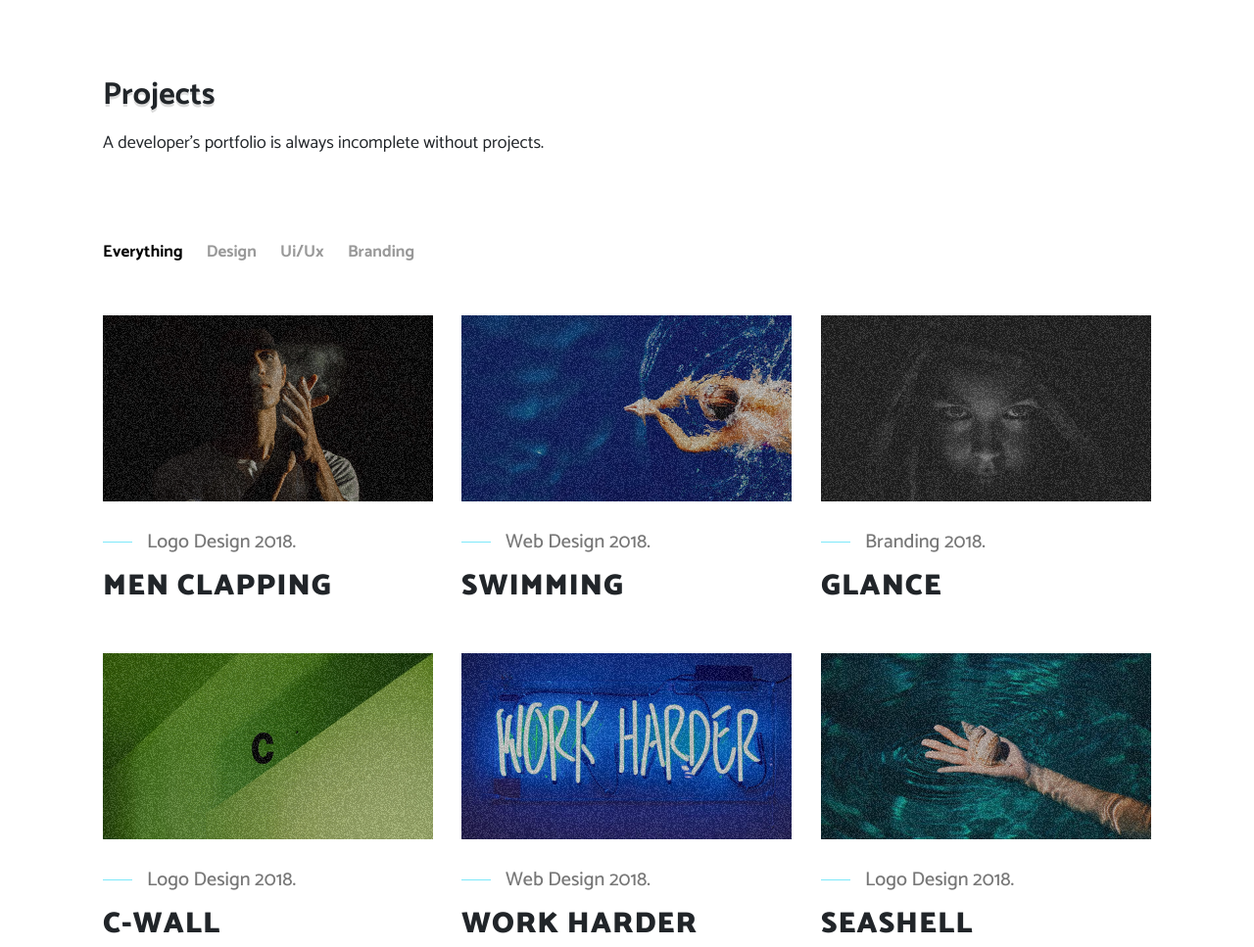
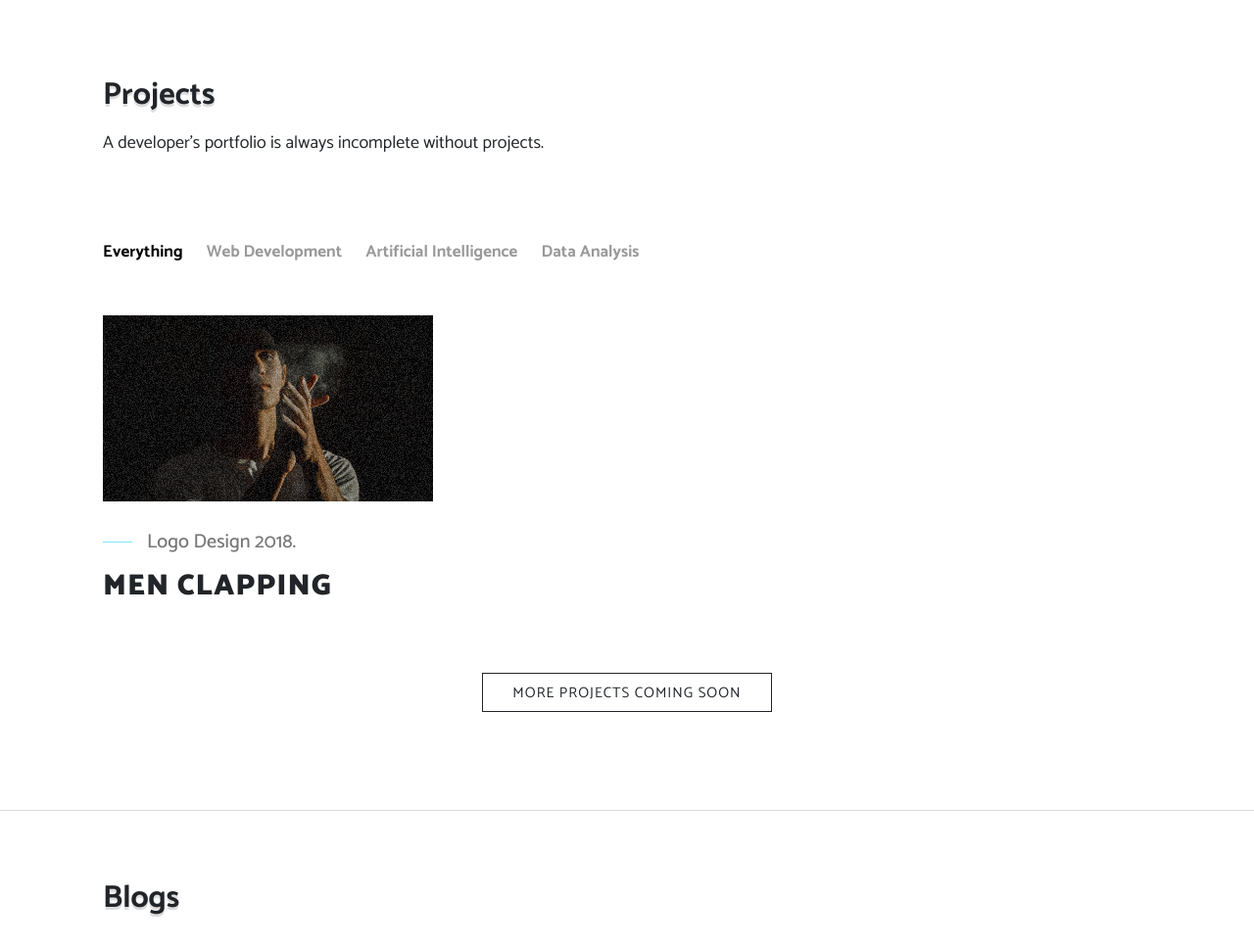
Before and after one commit to vivanks/vivanks.github.io, a Django app: page / in a window 1280 px wide. Shown: the part 3496-4463 px from the top of the page at 98% size. Run offline with Django 3.2, Linux system fonts and the light colour scheme; data comes from the database, SQL or seed files in the repository; both versions use the stored data as it was after the commit; some libraries are stand-ins or nearby versions; some web fonts are replaced.

Commit message:
Project Model Created
+ Project Model class created
+Project template part edited for rendering

```diff
--- a/home/models.py
+++ b/home/models.py
@@ -19,3 +19,9 @@ class About(models.Model):
 	twitter = models.CharField(max_length=1000)
 	linkedin = models.CharField(max_length=1000)
 	dev_to = models.CharField(max_length=1000)
+
+class Project(models.Model):
+	title = models.CharField(max_length=100)
+	sub_title = models.CharField(max_length=100)
+	repo_link = models.CharField(max_length=500)
+	image = models.ImageField(upload_to = 'projects')
--- a/portfolio/settings.py
+++ b/portfolio/settings.py
@@ -124,3 +124,8 @@ STATICFILES_DIRS = [
     BASE_DIR / "static",
 
 ]
+
+MEDIA_ROOT = '/media/'
+
+
+MEDIA_URL = '/media/'
--- a/templates/index.html
+++ b/templates/index.html
@@ -347,15 +347,16 @@
                     <div class="col-12">
                         <div class="filter-buttons mb-50">
                             <button class="active" data-filter="*">Everything</button>
-                            <button data-filter=".design" class="">Design</button>
-                            <button data-filter=".uiux" class="">Ui/Ux</button>
-                            <button data-filter=".branding" class="">Branding</button>
+                            <button data-filter=".wd" class="">Web Development</button>
+                            <button data-filter=".ai" class="">Artificial Intelligence</button>
+                            <button data-filter=".da" class="">Data Analysis</button>
                         </div>
                     </div>
                 </div>
                 <!-- work filter end -->
                 <div class="row filter-projects three-column" style="position: relative; height: 689.062px;">
-                    <div class="col-lg-4 col-md-6 mb-50 uiux" style="position: absolute; left: 0px; top: 0px;">
+
+                    <div class="col-lg-4 col-md-6 mb-50 wd" style="position: absolute; left: 0px; top: 0px;">
                         <a href="project-details.html">
                             <div class="project-img noise-dark">
                                 <img class="img-fluid" src="{% static "img/project-03.jpg" %}" alt="">
@@ -368,71 +369,7 @@
                             </a>
                         </div>
                     </div>
-                    <div class="col-lg-4 col-md-6 mb-50 design" style="position: absolute; left: 366px; top: 0px;">
-                        <a href="project-details.html">
-                            <div class="project-img noise-dark">
-                                <img class="img-fluid" src="{% static "img/project-02.jpg" %}" alt="">
-                            </div>
-                        </a>
-                        <div class="project-short-info mb-0">
-                            <p>Web Design 2018.</p>
-                            <a href="project-details.html">
-                                <h4 data-text="Swimming">Swimming</h4>
-                            </a>
-                        </div>
-                    </div>
-                    <div class="col-lg-4 col-md-6 mb-50 design" style="position: absolute; left: 733px; top: 0px;">
-                        <a href="project-details.html">
-                            <div class="project-img noise-dark">
-                                <img class="img-fluid" src="{% static "img/project-01.jpg" %}" alt="">
-                            </div>
-                        </a>
-                        <div class="project-short-info mb-0">
-                            <p>Branding 2018.</p>
-                            <a href="project-details.html">
-                                <h4 data-text="Glance">Glance</h4>
-                            </a>
-                        </div>
-                    </div>
-                    <div class="col-lg-4 col-md-6 mb-50 branding" style="position: absolute; left: 0px; top: 344px;">
-                        <a href="project-details.html">
-                            <div class="project-img noise-dark">
-                                <img class="img-fluid" src="{% static "img/project-04.jpg" %}" alt="">
-                            </div>
-                        </a>
-                        <div class="project-short-info mb-0">
-                            <p>Logo Design 2018.</p>
-                            <a href="project-details.html">
-                                <h4 data-text="C-Wall">C-Wall</h4>
-                            </a>
-                        </div>
-                    </div>
-                    <div class="col-lg-4 col-md-6 mb-50 uiux" style="position: absolute; left: 366px; top: 344px;">
-                        <a href="project-details.html">
-                            <div class="project-img noise-dark">
-                                <img class="img-fluid" src="{% static "img/project-05.jpg" %}" alt="">
-                            </div>
-                        </a>
-                        <div class="project-short-info mb-0">
-                            <p>Web Design 2018.</p>
-                            <a href="project-details.html">
-                                <h4 data-text="Work Harder">Work Harder</h4>
-                            </a>
-                        </div>
-                    </div>
-                    <div class="col-lg-4 col-md-6 mb-50 branding" style="position: absolute; left: 733px; top: 344px;">
-                        <a href="project-details.html">
-                            <div class="project-img noise-dark">
-                                <img class="img-fluid" src="{% static "img/project-06.jpg" %}" alt="">
-                            </div>
-                        </a>
-                        <div class="project-short-info mb-0">
-                            <p>Logo Design 2018.</p>
-                            <a href="project-details.html">
-                                <h4 data-text="Seashell">Seashell</h4>
-                            </a>
-                        </div>
-                    </div>
+
                 </div>
             </div>
             <div class="text-center mt-20">
```
Also changed, not shown: db.sqlite3, home/migrations/0005_project.py (added).
